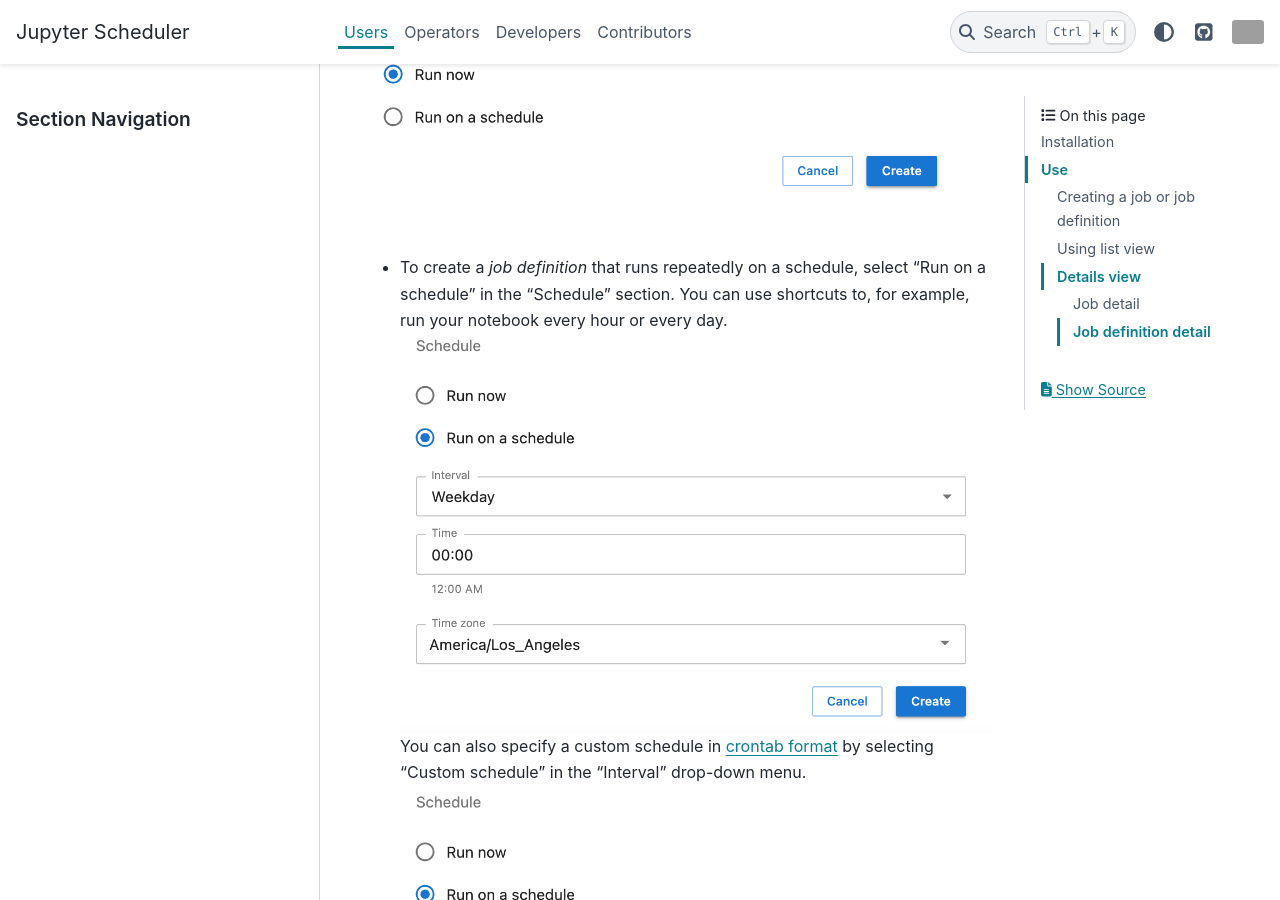
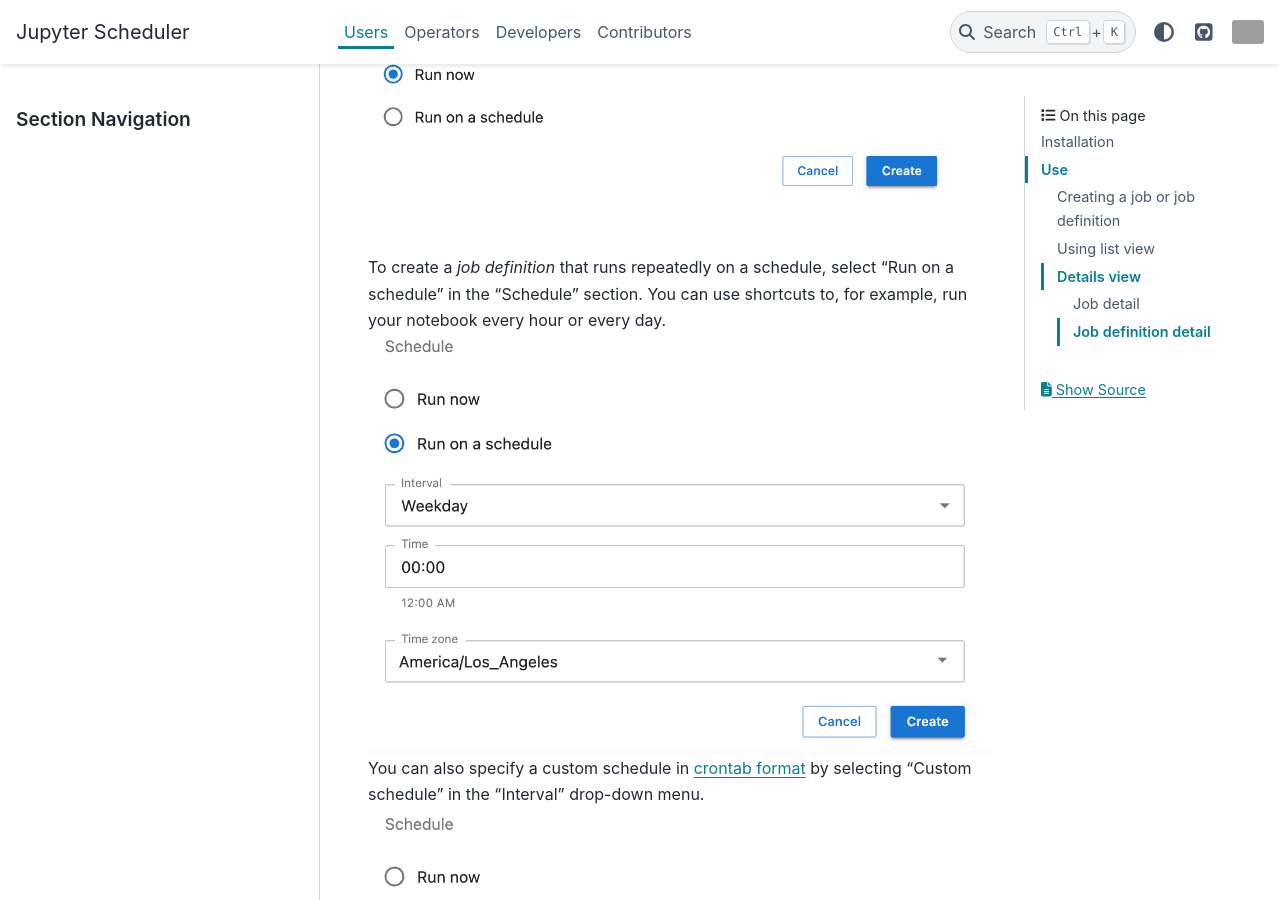
Before and after one commit to jupyter-server/jupyter-scheduler, a Sphinx documentation site: the page built from docs/users/index.md, in a window 1280 px wide and 900 px high, scrolled down 2362 px. Built offline with Sphinx 7.4.7 and the PyData theme 0.15.4, drawn with Linux system fonts in a browser that asks for light colours; grey boxes are pictures that could not be loaded.

```diff
--- a/docs/users/index.md
+++ b/docs/users/index.md
@@ -42,7 +42,7 @@ Give your notebook job or job definition a name, choose an environment to run it
 To create a *job* that runs once, select "Run now" in the "Schedule" section, and click "Create".
    !["Create Job Form"](./images/create_job_form.png)
 
-   - To create a *job definition* that runs repeatedly on a schedule, select "Run on a schedule" in the "Schedule" section. You can use shortcuts to, for example, run your notebook every hour or every day.
+To create a *job definition* that runs repeatedly on a schedule, select "Run on a schedule" in the "Schedule" section. You can use shortcuts to, for example, run your notebook every hour or every day.
    !["Run on schedule"](./images/run_on_schedule.png)
    You can also specify a custom schedule in [crontab format](https://www.man7.org/linux/man-pages/man5/crontab.5.html) by selecting "Custom schedule" in the "Interval" drop-down menu.
    !["Custom schedule option"](./images/custom_schedule.png)
```
